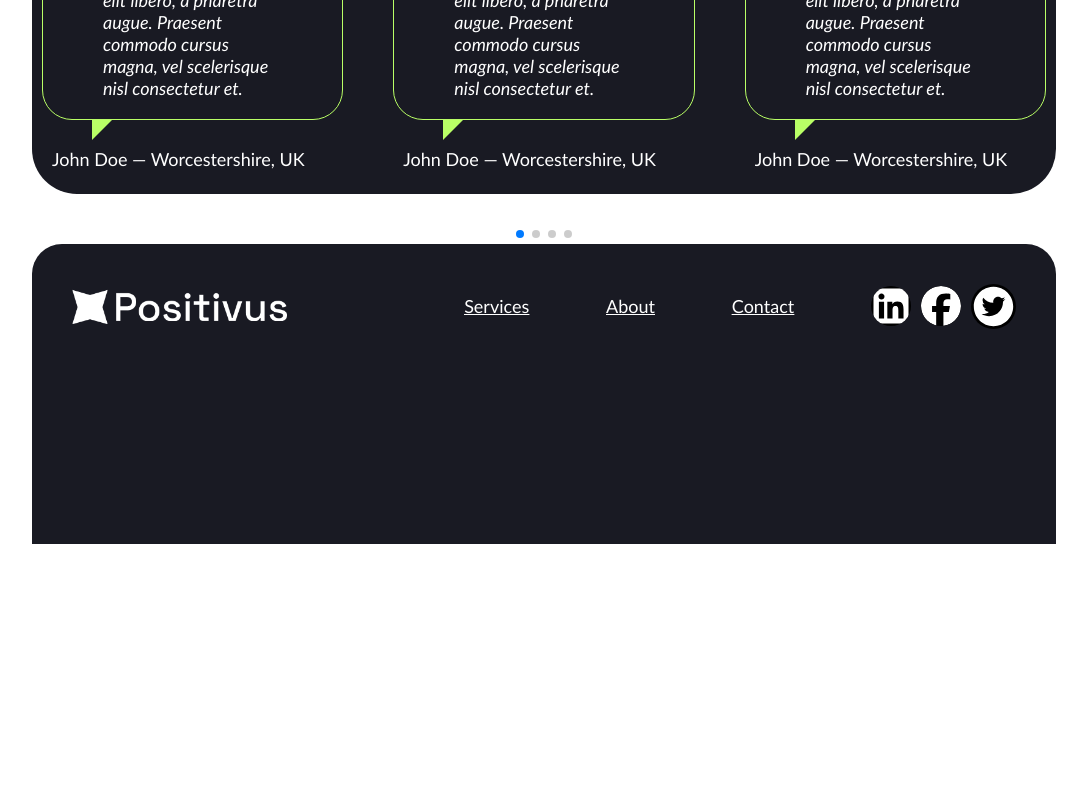
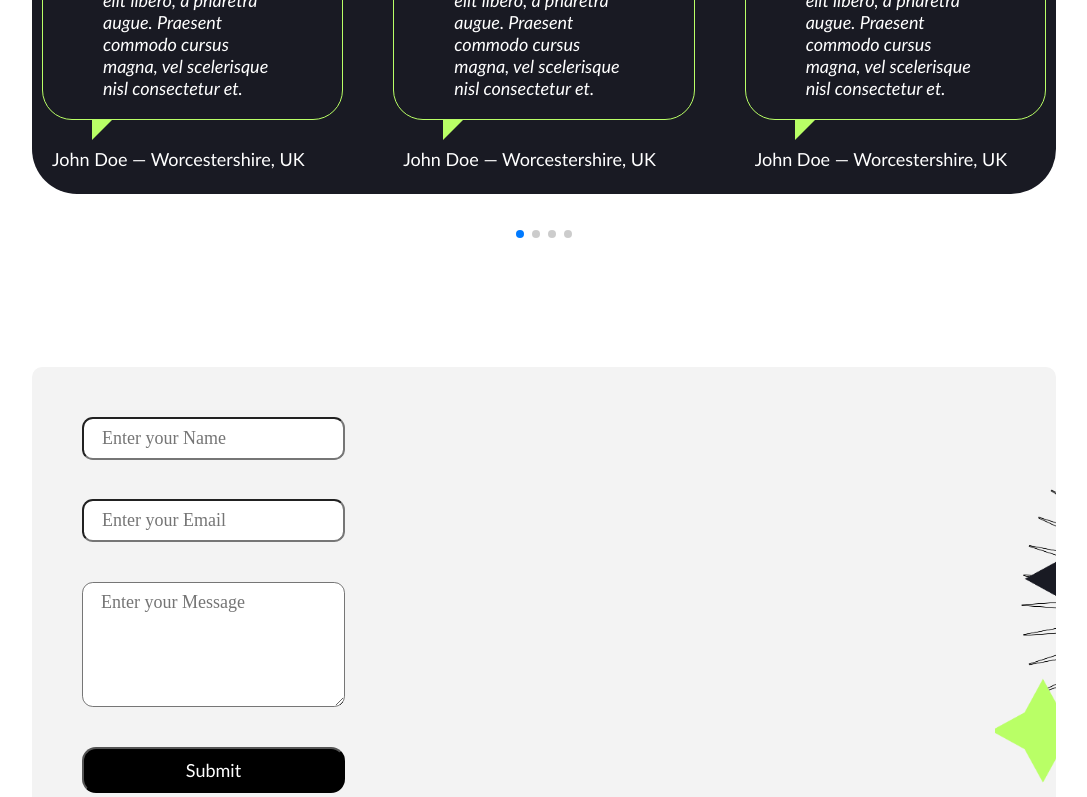
Before and after one commit to Basit6117/company-landing-page, a React (Vite) app: page / in a window 1280 px wide. Shown: the part 2000-2797 px from the top of the page, without its empty margins (96-1183 px from the left). Before the commit the page ends 2544 px from the top, so only its background shows below. Built offline with nearby package versions, Linux system fonts and the light colour scheme.

Commit message:
contact section added

```diff
--- a/src/App.jsx
+++ b/src/App.jsx
@@ -14,6 +14,7 @@ import Navlinks from './components/Navlinks'
 import Button from './components/Button'
 import SocialsIcons from './components/SocialsIcons'
 import Title from './components/Title'
+import Contact from './sections/Contact'
 
 function App() {
 
@@ -32,6 +33,7 @@ function App() {
 <TrustedBy />
 <Services />
 <Testimonials />
+<Contact />
 <Footer>
   <Navbar className="footer-nav">
     <Logo>
@@ -42,6 +44,15 @@ function App() {
     <SocialsIcons />
     </Navlinks>
 </Navbar>
+<div className="contact-sec">
+  <h3>Contact us:</h3>
+  <p>Email: info@positivus.com</p>
+  <p>Phone: 555-567-8901</p>
+  <p>Address: 1234 Main St Moonstone City, Stardust State 12345</p>
+</div>
+<hr />
+<br />
+<span>&copy; 2025 Positivus. All right Reserved.</span> <span>Privicy Policy</span>
 </Footer>
 </>
   )
--- /dev/null
+++ b/src/sections/Contact.jsx
@@ -0,0 +1,48 @@
+import React from 'react'
+import "../styles/Contact.css"
+import Button from "../components/Button"
+import ContactImage from "../assets/contact-bg.png"
+const Contact = () => {
+
+  //   const handleForm = (formData) =>{
+  //     const formInputData = Object.fromEntries(formData.entries());
+  //     console.log(formInputData);
+
+  //   }
+  return (
+    <section className='section-contact'>
+      <div className="contact">
+          <form >
+            <input
+              type="text"
+              name="username"
+              autoComplete='off'
+              placeholder='Enter your Name'
+              className='form-control'
+              required
+              id="" />
+            <input
+              type="email"
+              name="email"
+              autoComplete='off'
+              placeholder='Enter your Email'
+              className='form-control'
+              required
+              id="" />
+            <textarea
+              rows={5}
+              name="message"
+              autoComplete='off'
+              placeholder='Enter your Message'
+              className='form-control'
+              required
+              id="" ></textarea>
+            <Button variant="filled">Submit</Button>
+          </form>
+      </div>
+        <img src={ContactImage} alt="Contact illustration" className="contact-image" />
+    </section>
+  )
+}
+
+export default Contact
--- a/src/styles/Button.css
+++ b/src/styles/Button.css
@@ -8,7 +8,6 @@
     display: flex;
     align-items: center;
 }
-
 button:focus {
     outline: none;
 }
@@ -16,7 +15,6 @@ button.button-sm {
     padding: 7px 11px;
     font-size: 12px;
 }
-
 button.button-lg {
     padding: 13px 25px;
 }
@@ -30,4 +28,7 @@ button.button-outlined {
 button.button-filled {
     color: white;
     background-color: black;
+    display: flex;
+    justify-content: center;
+    align-items: center;
 }
--- /dev/null
+++ b/src/styles/Contact.css
@@ -0,0 +1,38 @@
+.section-contact {
+  margin-top: 9.6rem;
+  background-color: #F3F3F3;
+   display: flex;
+  border-radius: 10px;
+    overflow: hidden;
+}
+   form {
+    display: flex;
+    flex-direction: column;
+    gap: 2.2rem;
+    width: 100%;
+    & input,
+    & textarea {
+      font-family: "urbanist";
+      color: #fff;
+      padding: .5rem 1rem;
+      border-radius: 0.6rem;
+    }
+  }
+
+.contact{
+  width: 60%;
+  padding: 50px;
+}
+.img-sec {
+  display: flex;
+  justify-content: flex-end;
+  align-items: center;
+  height: 100%;
+  box-sizing: border-box;
+  overflow: hidden;
+}
+.contact-image {
+  width: 500px;
+  object-fit: cover;
+  margin-left: 600px;
+}
--- a/src/styles/Footer.css
+++ b/src/styles/Footer.css
@@ -1,6 +1,6 @@
 footer{
     background-color: #191A23;
-    height: 300px;
+    height: 420px;
     border-radius: 30px 30px 0 0;
     margin-top: 50px;
     padding: 20px 40px;
@@ -14,3 +14,25 @@ footer{
     color: white;
     text-decoration: underline;
 }
+.contact-sec{
+    color: white;
+    width: 350px;
+    /* display: grid;
+    gap: 20px; */
+    line-height: 30px;
+    margin: 50px 0;
+}
+.contact-sec > h3{
+    background-color: #B9FF66;
+    display:inline-block;
+    color: #191A23;
+    font-weight: 300;
+    font-size: 16px;
+    padding: 1px;
+    border-radius: 8px;
+    margin-bottom: 20px;
+}
+footer > span {
+    color: white;
+    margin-right: 10px;
+}
```
Also changed, not shown: src/assets/contact-bg.png (added).
